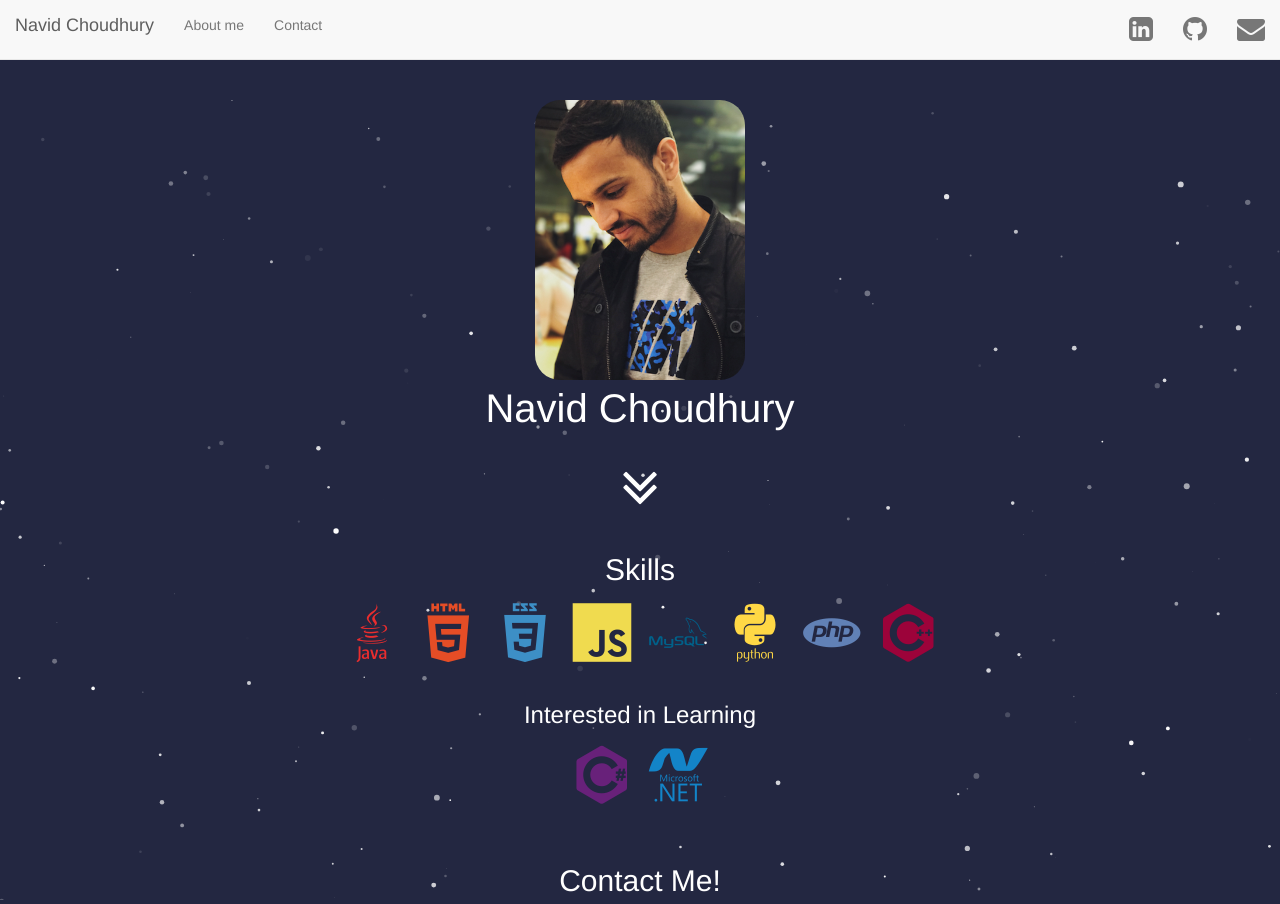
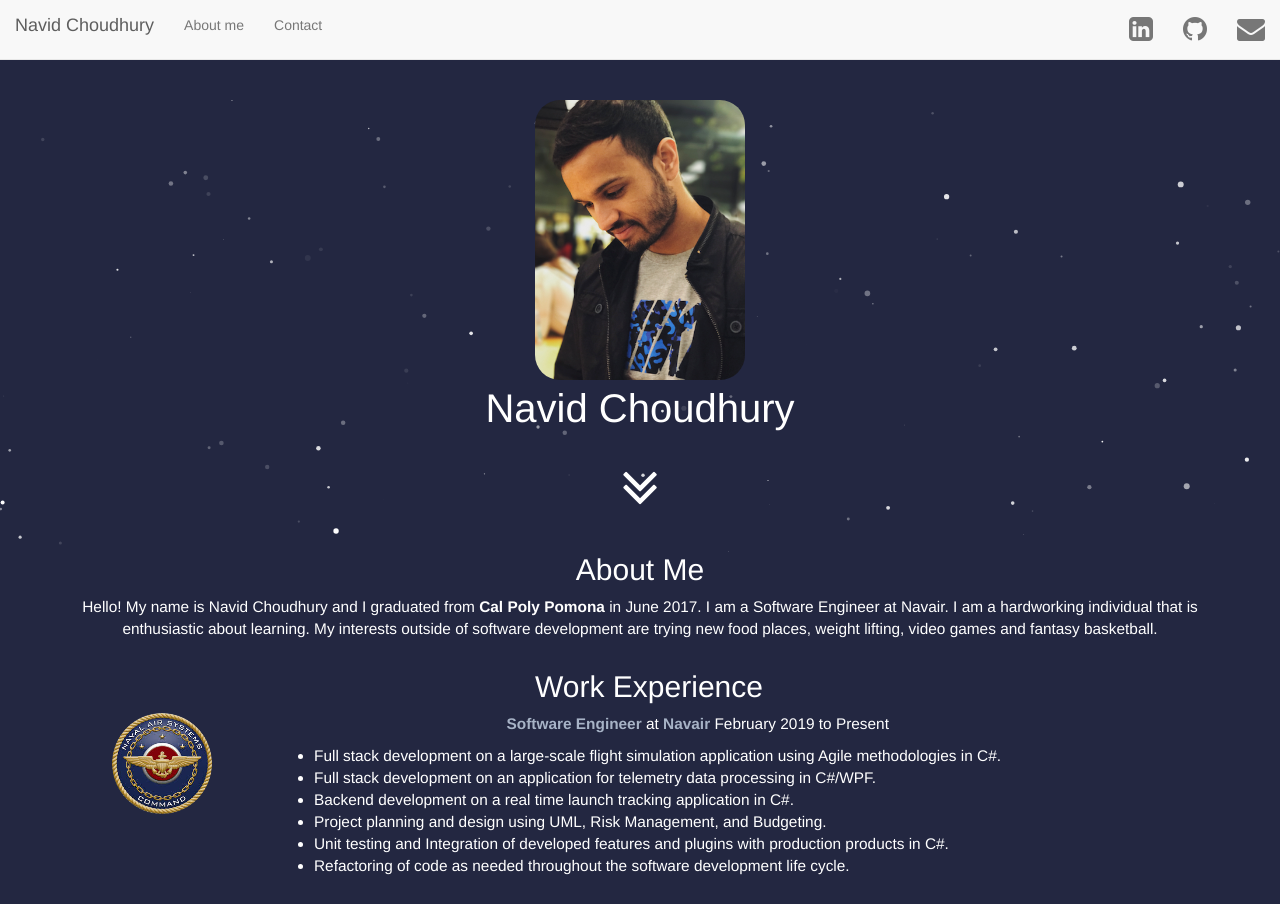
Before and after one commit to navidchoudhury/navidchoudhury.github.io, a plain HTML site: page index.html in a window 1280 px wide. Shown: the top 904 px of the page. Drawn offline with nearby package versions, Linux system fonts and the light colour scheme.

Commit message:
Updated work history and bio
Updated to include navair and updated bio and skills

```diff
--- a/index.html
+++ b/index.html
@@ -40,7 +40,7 @@
 			<div class ="collapse navbar-collapse" id="bs-example-navbar-collapse-1">
 				<ul class = "nav navbar-nav">
 					<li><a href="#about">About me</a></li>
-					<!-- <li><a href="files/navidChoudhury_resume.pdf">Resume</a></li> -->
+					<!-- <li><a href="">Resume</a></li> -->
 					<li><a href="mailto:navid_choudhury@hotmail.com">Contact</a></li>
 				</ul>
 
@@ -61,12 +61,41 @@
 		</div>
 	</div>
 
-	<!-- <div class = "about">
+	<div class = "about">
 		<h2>About Me</h2>
-		<p>Hello! My name is Navid Choudhury and I graduated from <a href="http://www.cpp.edu/">Cal Poly Pomona</a> in June 2017. I am currently looking for a position that will help expand my programming and problem solving skills in a creative way. I am a hardworking individual that is enthusiastic about learning. My interests outside of software development are trying new food places, weight lifting and fantasy basketball. </p>
+		<p>Hello! My name is Navid Choudhury and I graduated from <a href="http://www.cpp.edu/">Cal Poly Pomona</a> in June 2017. I am a Software Engineer at Navair. I am a hardworking individual that is enthusiastic about learning. My interests outside of software development are trying new food places, weight lifting, video games and fantasy basketball. </p>
 
 		<div id="work" class="container">
 			<h2>Work Experience</h2>
+			<div class="row">
+				<div class="col-md-2 col-xs-12" >
+					<img src="images/navairLogo.png">
+				</div>
+				<div class="col-md-9 col-xs-12">
+					<p><span id="jobTitle">Software Engineer</span> at <span id="company">Navair</span> February 2019 to Present</p>
+					<ul>
+						<li>
+							Full stack development on a large-scale flight simulation application using Agile methodologies in C#.
+						</li>
+						<li>
+							Full stack development on an application for telemetry data processing in C#/WPF.
+						</li>
+						<li>
+							Backend development on a real time launch tracking application in C#.
+						</li>
+						<li>
+							Project planning and design using UML, Risk Management, and Budgeting.
+						</li>
+						<li>
+							Unit testing and Integration of developed features and plugins with production products in C#.
+						</li>
+						<li>
+							Refactoring of code as needed throughout the software development life cycle.
+						</li>
+					</ul>
+				</div>
+			</div>
+			<br>
 			<div class="row">
 				<div class="col-md-2 col-xs-12" >
 					<img src="images/hpcomm.png">
@@ -82,26 +111,6 @@
 						</li>
 						<li>
 							First level support for end users and routing issues to the next level.
-						</li>
-					</ul>
-				</div>
-			</div>
-			<br>
-			<div class="row">
-				<div class="col-md-2 col-xs-12">
-					<img src="images/ohjee.png">
-				</div>
-				<div class="col-md-9 col-xs-12">
-					<p><span id="jobTitle">Freelance Software Developer</span> at <span id="company">OhJee</span> - September 2017 to February 2018</p>
-					<ul>
-						<li>
-							Developed static prototype websites for clients using HTML, CSS, Bootstrap and JavaScript.
-						</li>
-						<li>
-							Communicated with clients to get requirements and explain implementation.
-						</li>
-						<li>
-							Planned and communicated with team members to maximize efficiency.
 						</li>
 					</ul>
 				</div>
@@ -151,27 +160,21 @@
 
 		</div>
 		<br>
-	</div> -->
+	</div>
 
 	<div id="skills" class ="container">
 		<h2>Skills</h2>
 			<div class="row">
 				<div class="col-lg-12 col-md-6">
+					<i class="devicon-csharp-plain-wordmark colored"></i>
+					<i class="devicon-dot-net-plain-wordmark colored"></i>
 					<i class="devicon-java-plain-wordmark colored"></i>
 					<i class="devicon-html5-plain-wordmark colored"></i>
 					<i class="devicon-css3-plain-wordmark colored"></i>
 					<i class="devicon-javascript-plain colored"></i>
 					<i class="devicon-mysql-plain-wordmark colored"></i>
-					<i class="devicon-python-plain-wordmark colored"></i>
-					<i class="devicon-php-plain colored"></i>
-					<i class="devicon-cplusplus-plain colored"></i>
 				</div>
 			</div>
-
-			<h3>Interested in Learning</h3>
-
-				<i class="devicon-csharp-plain-wordmark colored"></i>
-				<i class="devicon-dot-net-plain-wordmark colored"></i>
 	</div>
 	<br>
 	<div id="contact">
```
Also changed, not shown: images/navairLogo.png (added), 1 other file.
